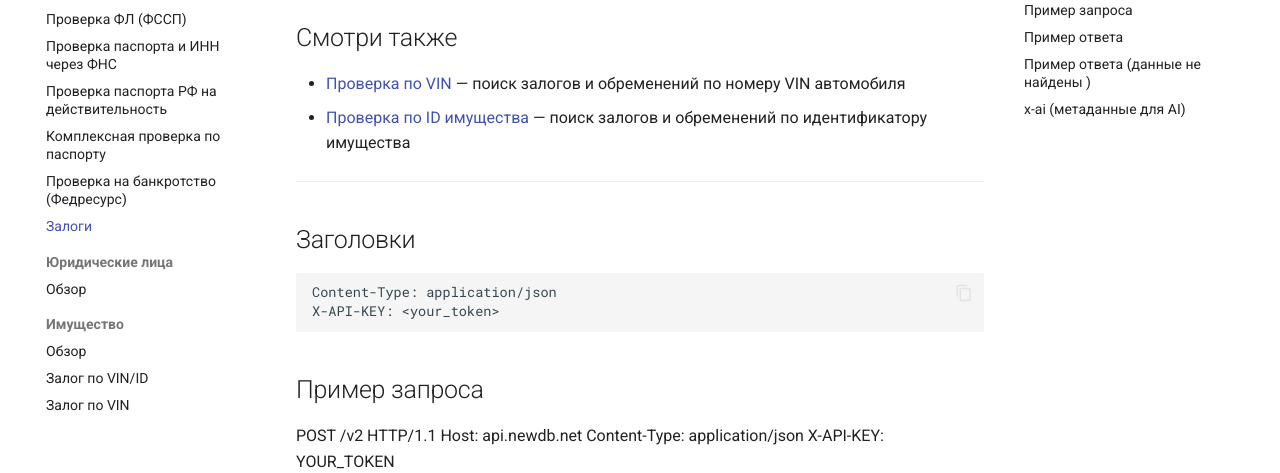
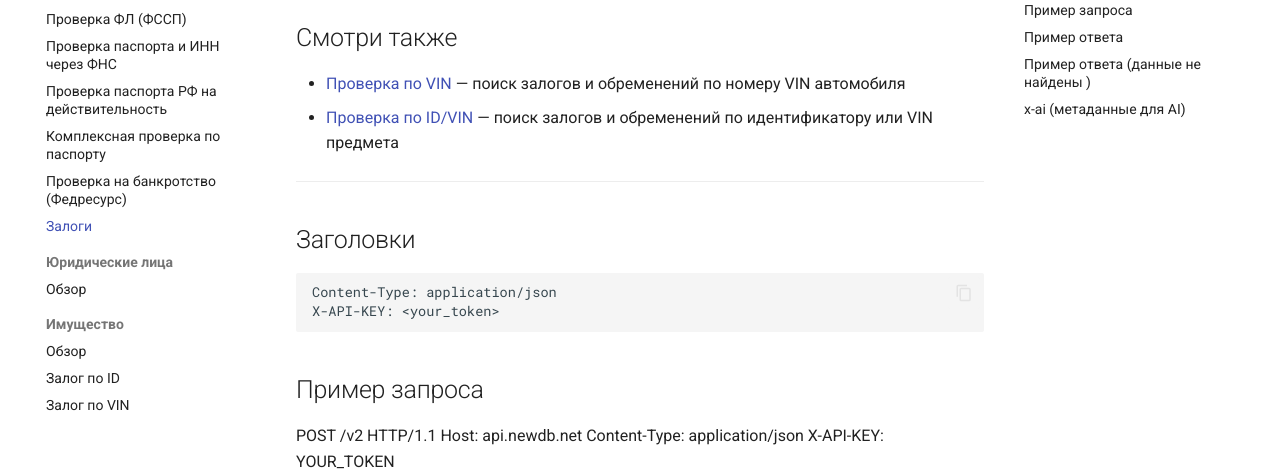
Before and after one commit to avpm05/newdb_docs, an MkDocs documentation site: the page built from docs/fiz/06-pledge_person.md, in a window 1280 px wide and 900 px high, scrolled down 401 px. Shown: the part 152-625 px from the top of the window. Built offline with MkDocs 1.6.1 and Material for MkDocs 9.7.7, drawn with Linux system fonts in a browser that asks for light colours.

```diff
--- a/docs/fiz/06-pledge_person.md
+++ b/docs/fiz/06-pledge_person.md
@@ -28,8 +28,8 @@ POST `https://api.newdb.net/v2`
 
 ## Смотри также
 
-- [Проверка по VIN](../10-pledge_vin.md) — поиск залогов и обременений по номеру VIN автомобиля
-- [Проверка по ID имущества](../11-pledge_id.md) — поиск залогов и обременений по идентификатору имущества
+- [Проверка по VIN](../property/03-pledge_vin.md) — поиск залогов и обременений по номеру VIN автомобиля
+- [Проверка по ID/VIN](../property/02-pledge_property.md) — поиск залогов и обременений по идентификатору или VIN предмета
 
 ---
 
--- a/mkdocs.yml
+++ b/mkdocs.yml
@@ -31,7 +31,7 @@ nav:
       - Обзор: legal/index.md
   - Имущество:
       - Обзор: property/01-rosreestr.md
-      - Залог по VIN/ID: property/02-pledge_property.md
+      - Залог по ID: property/02-pledge_property.md
       - Залог по VIN: property/03-pledge_vin.md
 
 plugins:
```
